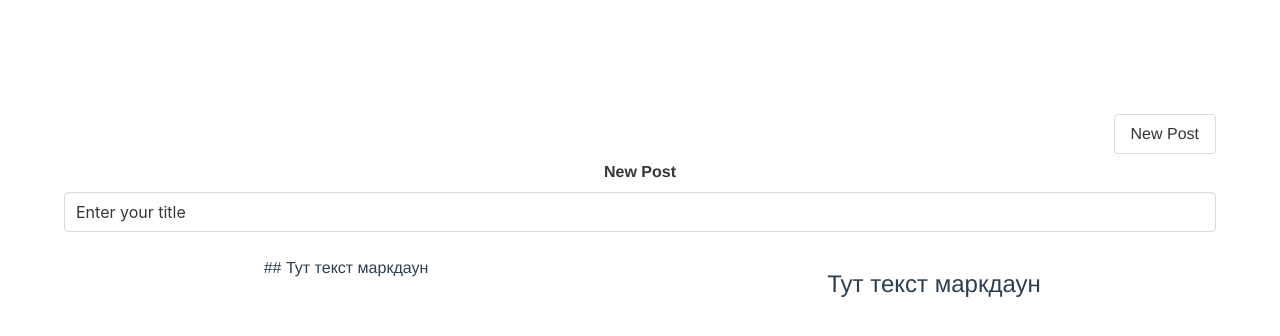
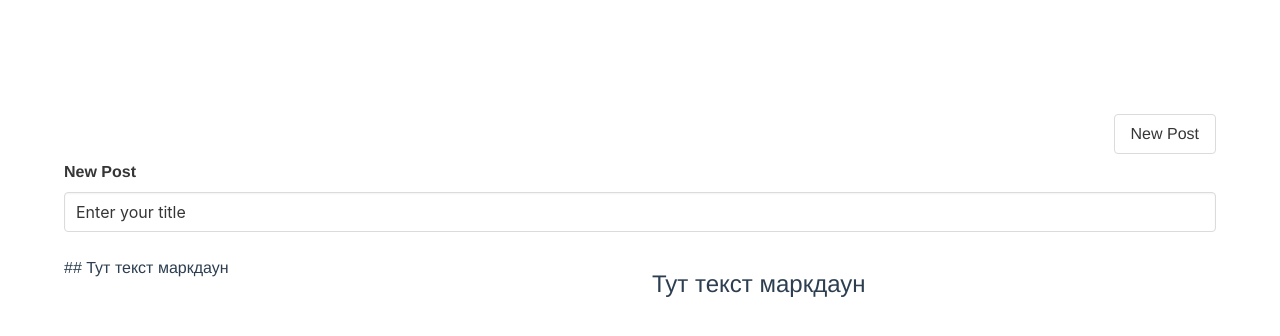
Before and after one commit to andreichirkov/vue3-webpack-composition-tests, a Vue app: page /post/new in a window 1280 px wide. Shown: the top 336 px of the page. Built offline with nearby package versions, Linux system fonts and the light colour scheme.

Commit message:
Add color for pre code tag

```diff
--- a/package.json
+++ b/package.json
@@ -8,10 +8,13 @@
     "test:unit": "vue-cli-service test:unit"
   },
   "dependencies": {
+    "@types/lodash": "4.14",
     "@types/marked": "2.0.3",
     "@types/moment": "2.13",
     "@vue/compiler-sfc": "3.0.4",
     "axios": "^0.27.2",
+    "highlight.js": "11.0.1",
+    "lodash": "4.14",
     "marked": "2.0.3",
     "moment": "2.13",
     "vue": "3.0.11",
--- a/src/App.vue
+++ b/src/App.vue
@@ -24,7 +24,7 @@ export default defineComponent({
   font-family: Avenir, Helvetica, Arial, sans-serif;
   -webkit-font-smoothing: antialiased;
   -moz-osx-font-smoothing: grayscale;
-  text-align: center;
+  /*text-align: center;*/
   color: #2c3e50;
   margin-top: 60px;
 }
--- a/src/components/PostWriter.vue
+++ b/src/components/PostWriter.vue
@@ -26,6 +26,7 @@
 import {defineComponent, onMounted, ref, watch, watchEffect} from "vue";
 import {Post} from "@/mocks";
 import {parse} from "marked";
+import highlight from 'highlight.js'
 
 export default defineComponent ({
   name: "PostWriter",
@@ -70,7 +71,10 @@ export default defineComponent ({
       //Вставляем html с маркдаун разметкой (создаются новые тэги)
       html.value = parse(content.value, {
         gfm: true,
-        breaks: true
+        breaks: true,
+        highlight: (code: string) => {
+          return highlight.highlightAuto(code).value
+        }
       })
     })
 
--- a/src/main.ts
+++ b/src/main.ts
@@ -3,7 +3,7 @@ import App from './App.vue'
 import axios from "axios";
 import {today, thisWeek, thisMonth, Post} from "@/mocks";
 import router from "./router";
-
+import 'highlight.js/styles/xcode.css'
 
 function delay() {
   return new Promise(res => {
```
